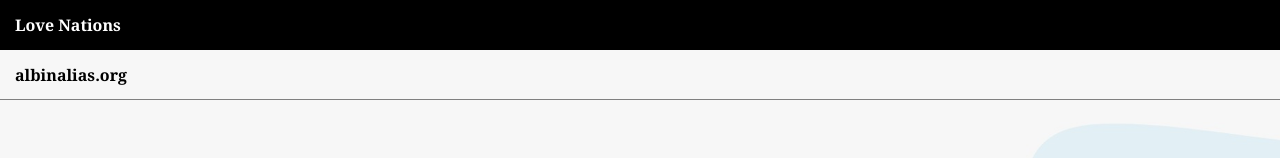
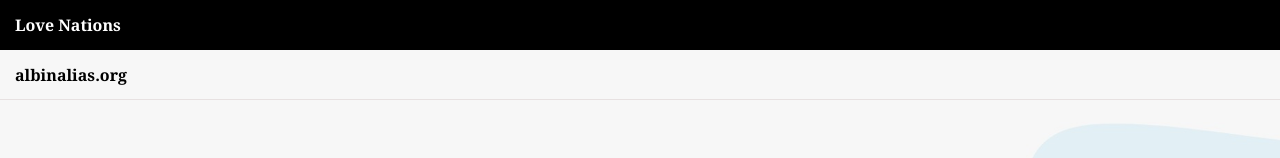
Before and after one commit to Amal7561/demo_love_nations, a plain HTML site: page index.html in a window 1280 px wide. Shown: the top 158 px of the page. Drawn offline with Linux system fonts and the light colour scheme.

Commit message:
second commit

```diff
--- a/style.css
+++ b/style.css
@@ -23,7 +23,7 @@ header .nav-2{
     width: 100%;
     height: 50px;
     background: #f7f7f7;
-    border-bottom: 1px solid gray;
+    border-bottom: 1px solid #e7e1e1;
     color: black;
     padding-left: 15px;
     line-height: 50px;
```
